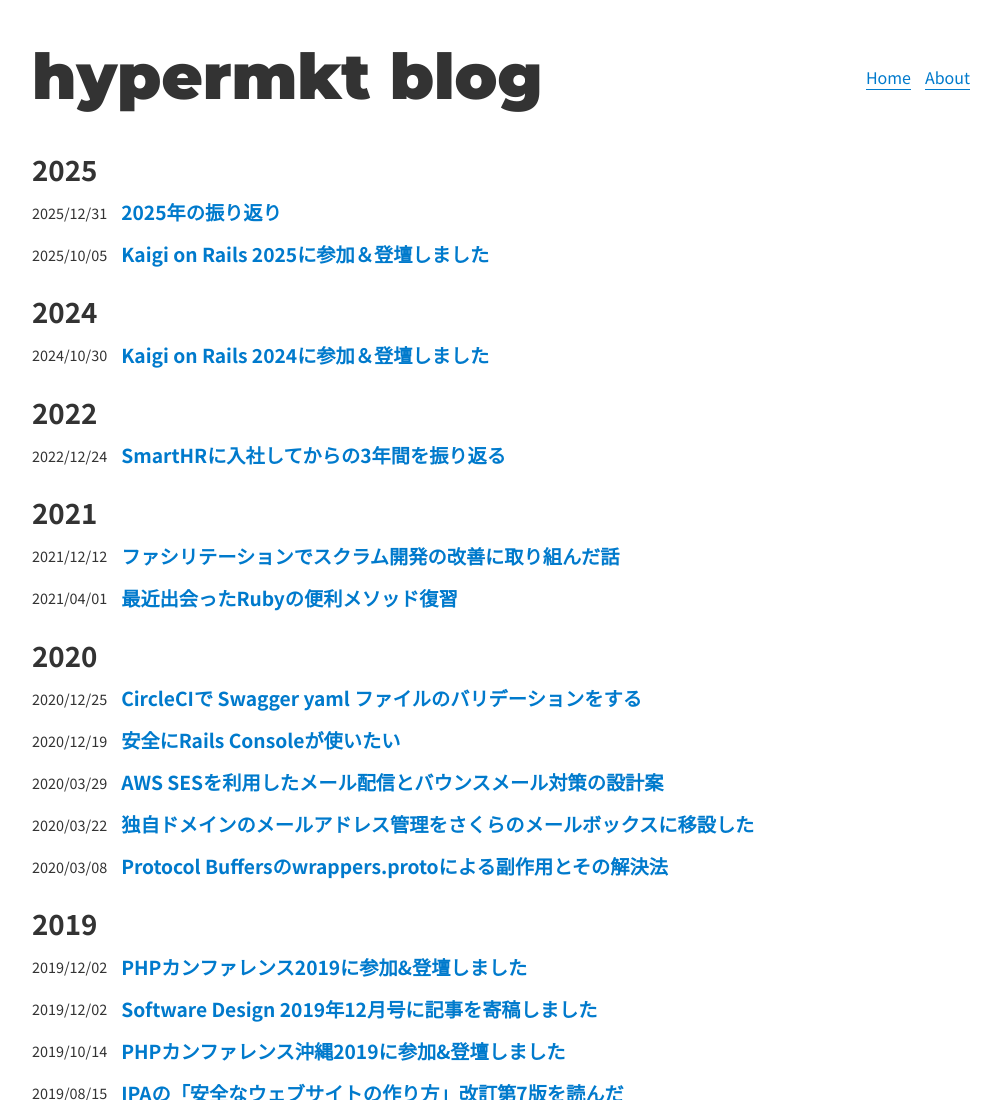
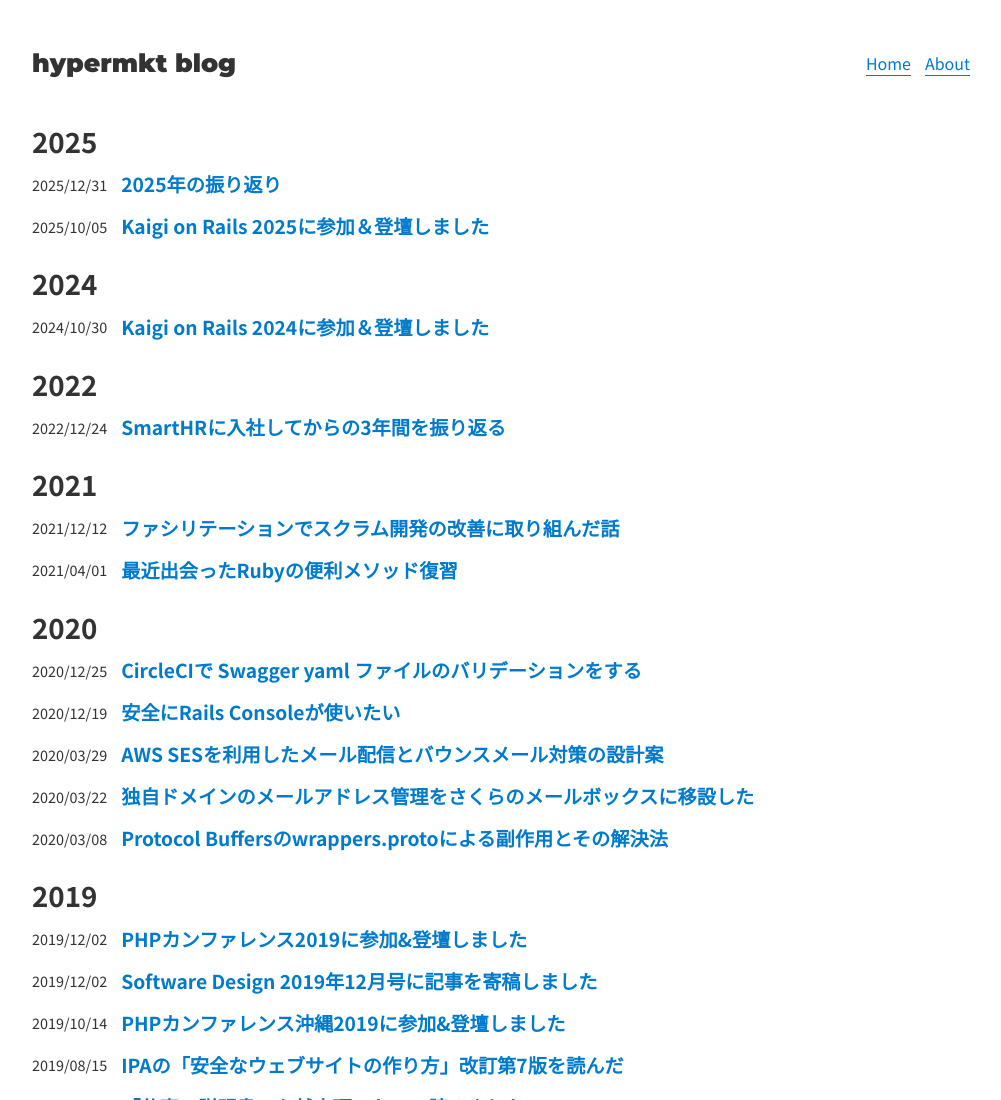
Before and after one commit to hypermkt/blog.hypermkt.jp, a Gatsby site: page / in a window 1280 px wide. Shown: the top 1100 px of the page, without its empty margins (139-1140 px from the left). Built offline with nearby package versions, Linux system fonts and the light colour scheme; Gatsby itself is replaced by a stand-in of ours; some packages are replaced by stand-ins of ours.

Commit message:
記事一覧と記事詳細でタイトルサイズを固定にした

```diff
--- a/src/components/layout.js
+++ b/src/components/layout.js
@@ -6,33 +6,10 @@
 
 const Layout = ({ location, title, children }) => {
   const rootPath = `${__PATH_PREFIX__}/`
-  let header
-
-  if (location.pathname === rootPath) {
-    header = (
-      <h1
-        style={{
-          ...scale(1.5),
-          marginBottom: 0,
-          marginTop: 0,
-        }}
-      >
-        <Link
-          style={{
-            boxShadow: `none`,
-            textDecoration: `none`,
-            color: `inherit`,
-          }}
-          to={`/`}
-        >
-          {title}
-        </Link>
-      </h1>
-    )
-  } else {
-    header = (
+  const header = (
     <h3
       style={{
+        ...scale(0.5),
         fontFamily: `Montserrat, sans-serif`,
         marginTop: 0,
         marginBottom: 0,
@@ -50,7 +27,6 @@
       </Link>
     </h3>
   )
-  }
   return (
     <div
       style={{
```
Lines whose indentation alone changed are shown as unchanged.
